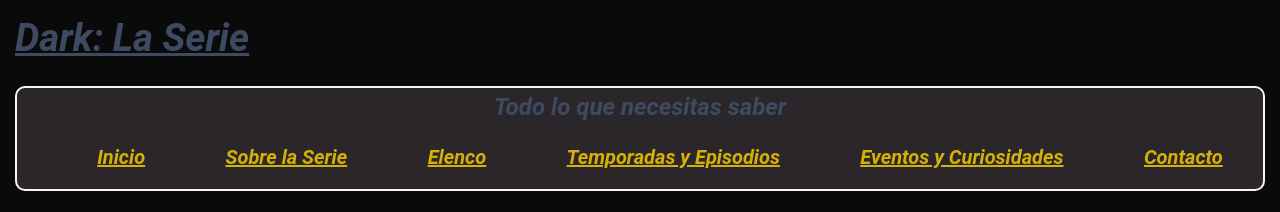
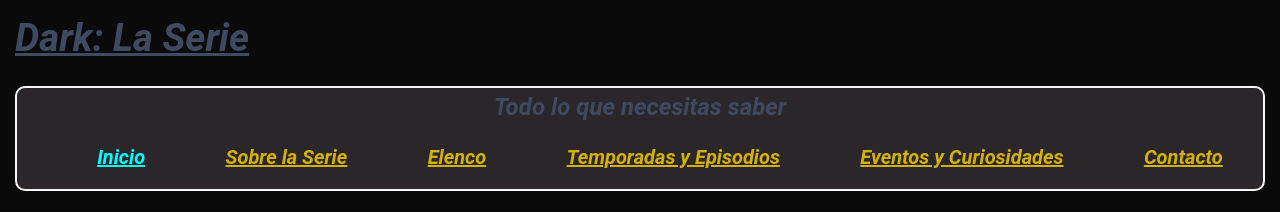
Before and after one commit to Nikton25/acn1bv, a plain HTML site: page index.html in a window 1280 px wide. In both pictures the pointer is over the link "Inicio". Shown: the top 212 px of the page. Drawn offline with Linux system fonts and the light colour scheme.

Commit message:
estilo hover al nav

```diff
--- a/CSS/estilo.css
+++ b/CSS/estilo.css
@@ -28,6 +28,12 @@
     display:flex;
     justify-content: space-around;
     list-style: none;
+}
+
+.nav li a:hover {
+    color: #00ffff;
+    transform: scale(1.1);
+    transition: all 0.3s ease;
 }
 
 .footer {
```
